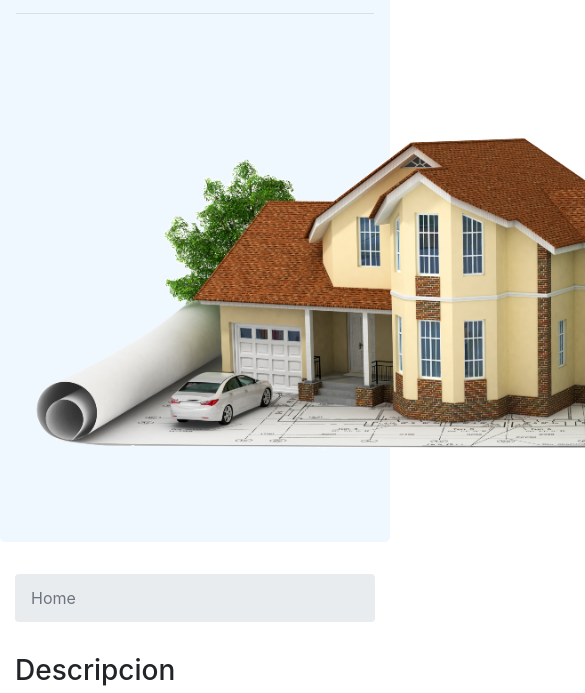
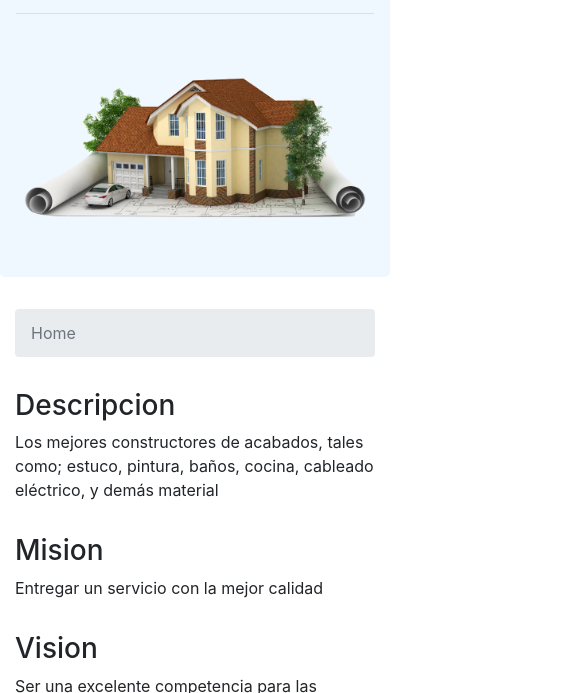
Before and after one commit to catwilo/Web, a website: page index.html in a window 390 px wide. Shown: the part 131-824 px from the top of the page, 585 px wide, since content can reach past the window. Drawn offline with nearby package versions, Linux system fonts and the light colour scheme; a web font is replaced by a local one.

Commit message:
Hacer responsive la img-titulo con la clase img-fluid

```diff
--- a/index.html
+++ b/index.html
@@ -42,7 +42,7 @@
     <div class="jumbotron">
         <h1>Empresa de Obra blanca</h1>
         <hr>
-        <img class="img-titulo mx-auto d-block" src="images/planoCasa.png" alt="imagen PlanoCasa">
+        <img class="img-titulo img-fluid mx-auto d-block" src="images/planoCasa.png" alt="imagen PlanoCasa">
     </div>
     <div class="container">
         <nav aria-label="breadcrumb">
```
